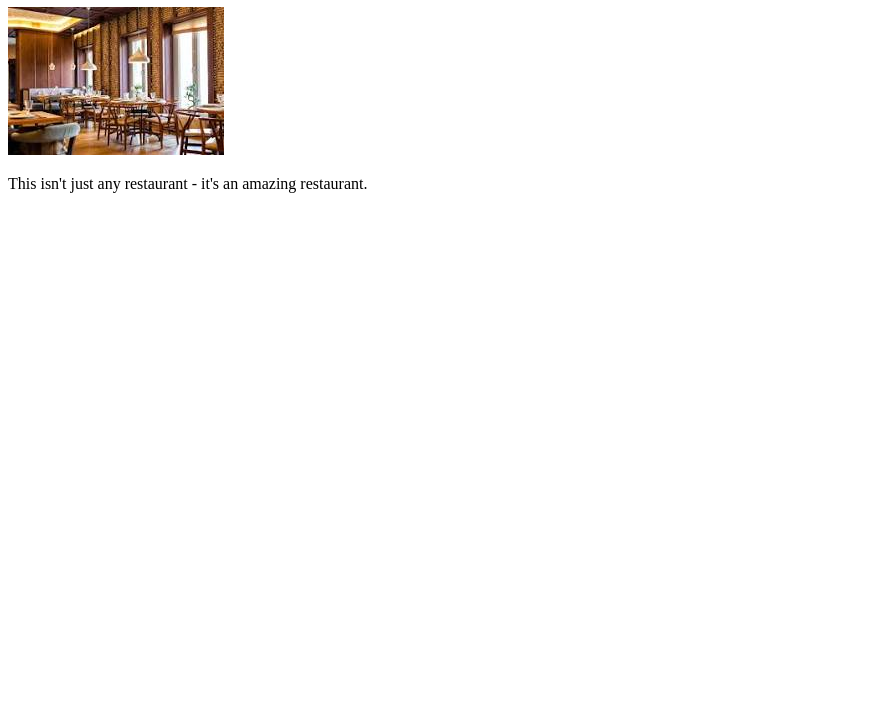
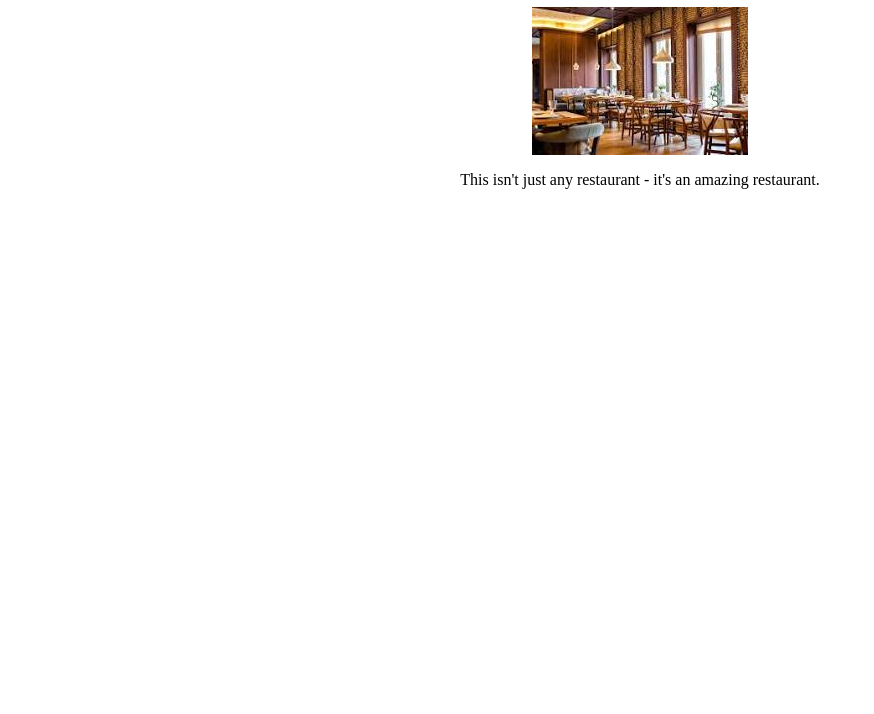
Before and after one commit to The-Odin-Project-Self-Learn/Restaurant-Page, a website built with webpack: page src/template.html in a window 1280 px wide. Shown: the part 102-816 px from the top of the page, without its empty margins (0-874 px from the left). Built offline with nearby package versions, Linux system fonts and the light colour scheme.

Commit message:
used module to load home page

```diff
--- /dev/null
+++ b/src/homePage.js
@@ -0,0 +1,23 @@
+import restaurantImage from "./assets/restaurant.jfif";
+
+function loadHomePage() {
+    const contentDiv = document.getElementById("content");
+
+    const contentMaterialDiv = document.createElement("div");
+    const h1 = document.createElement("h1");
+    const img = document.createElement("img");
+    const p = document.createElement("p");
+
+    contentMaterialDiv.classList.add("content-material");
+
+    h1.textContent = "My Restaurant";
+    img.src = restaurantImage;
+    p.textContent = "This isn't just any restaurant - it's an amazing restaurant.";
+
+    contentDiv.appendChild(contentMaterialDiv);
+    contentMaterialDiv.appendChild(h1);
+    contentMaterialDiv.appendChild(img);
+    contentMaterialDiv.appendChild(p);
+}
+
+export {loadHomePage};
--- a/src/index.js
+++ b/src/index.js
@@ -1,4 +1,4 @@
 import "./styles.css";
-import { loadPage } from "./pageLoad";
+import { loadHomePage } from "./homePage";
 
-loadPage();
+loadHomePage();
--- a/src/pageLoad.js
+++ /dev/null
@@ -1,20 +0,0 @@
-// pageLoad.js
-import restaurantImage from "./assets/restaurant.jfif";
-
-function loadPage() {
-    const div = document.getElementById("content");
-
-    const h1 = document.createElement("h1");
-    const img = document.createElement("img");
-    const p = document.createElement("p");
-
-    h1.textContent = "My Restaurant";
-    img.src = restaurantImage;
-    p.textContent = "This isn't just any restaurant - it's an amazing restaurant.";
-
-    div.appendChild(h1);
-    div.appendChild(img);
-    div.appendChild(p);
-}
-
-export {loadPage};
--- a/src/styles.css
+++ b/src/styles.css
@@ -1,3 +1,13 @@
 body {
     min-height: 100vh;
 }
+#content {
+    display: flex;
+    flex-direction: row;
+    justify-content: center;
+}
+.content-material {
+    display: flex;
+    flex-direction: column;
+    align-items: center;
+}
```
Also changed, not shown: src/aboutPage.js (added), src/menuPage.js (added).
